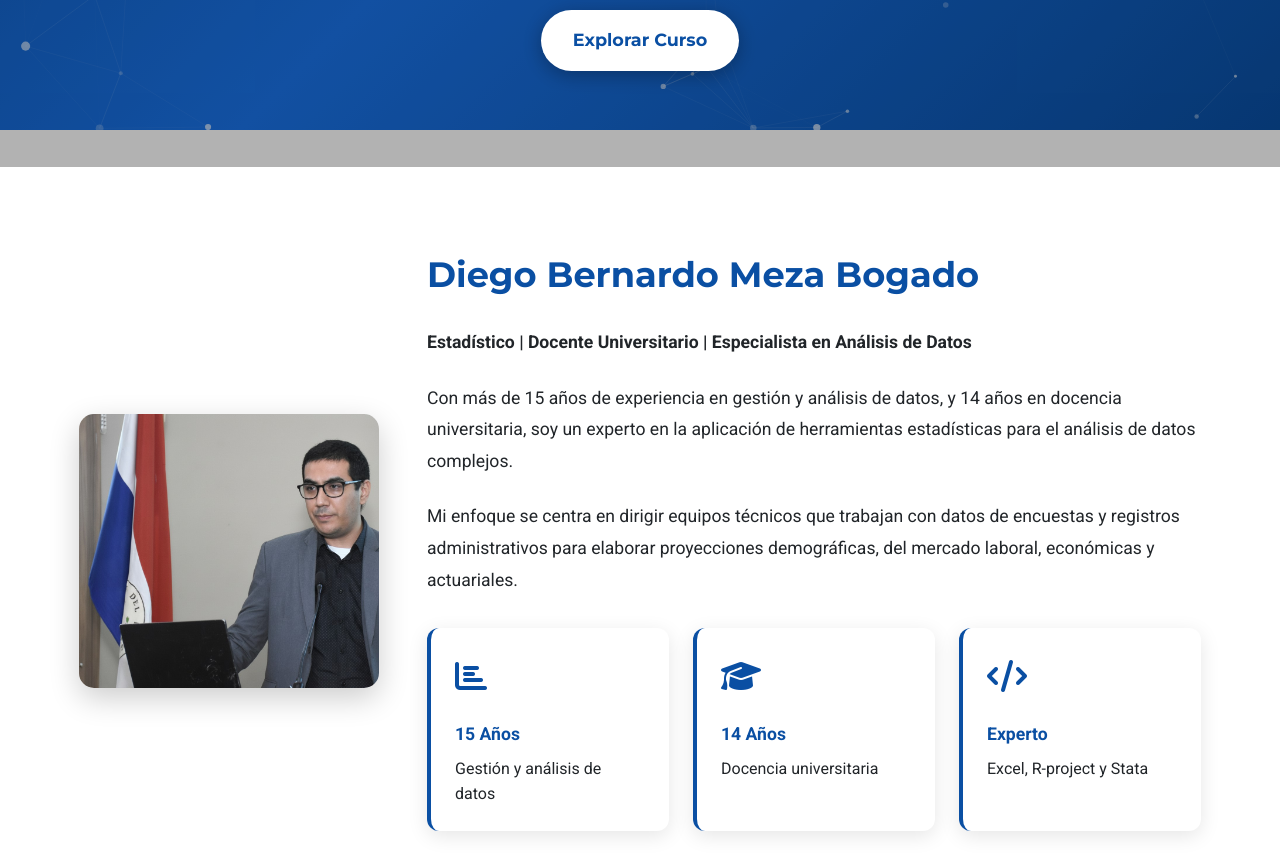
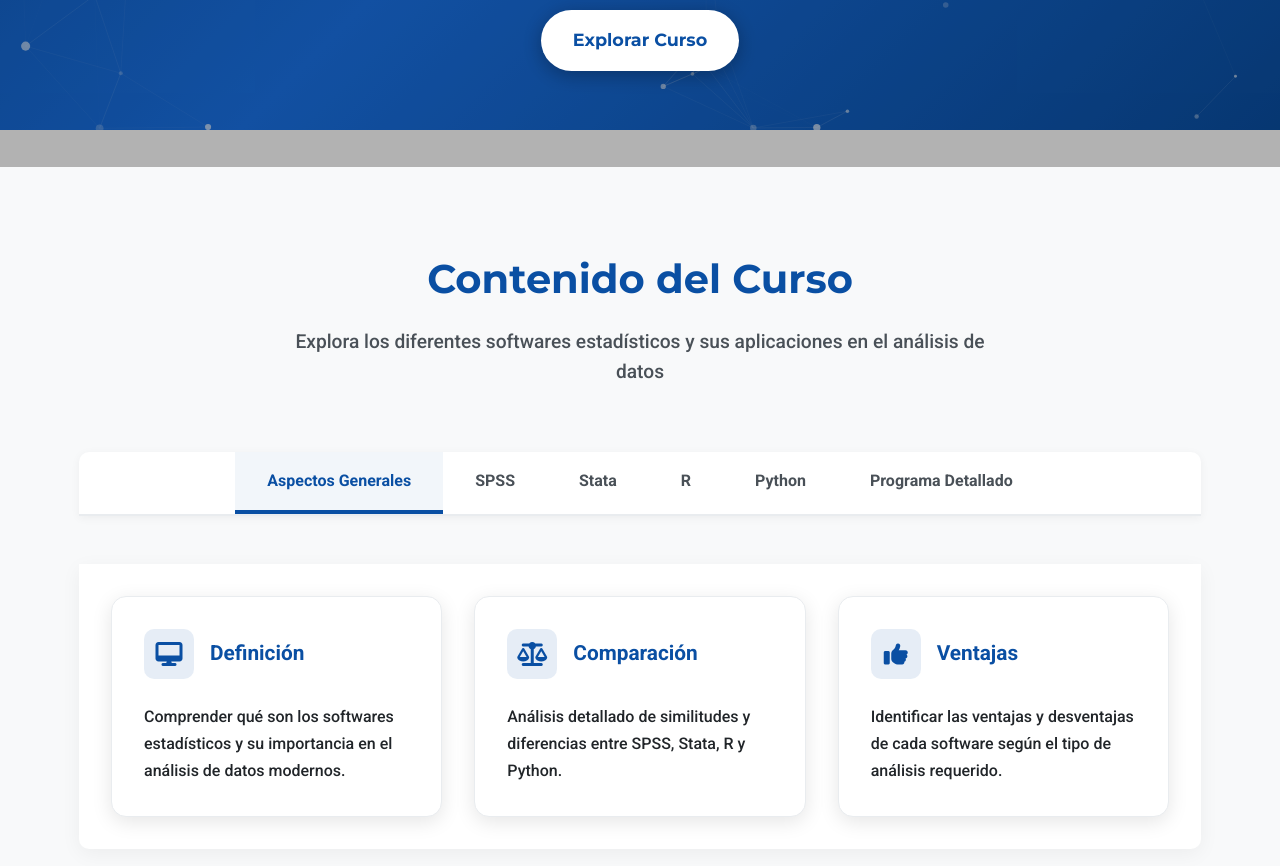
Before and after one commit to diegomezapy/software_estadistico, a plain HTML site: page index.html in a window 1280 px wide. Shown: the part 670-1536 px from the top of the page. Drawn offline with Linux system fonts and the light colour scheme; animation ran at ten frames a second.

Commit message:
Update index.html

```diff
--- a/index.html
+++ b/index.html
@@ -270,13 +270,6 @@
         }
 
         /* Section Backgrounds for Better Contrast */
-        .instructor {
-            padding: 5rem 0;
-            background-color: #ffffff;
-            position: relative;
-            z-index: 5;
-        }
-
         .course-content {
             padding: 5rem 0;
             background-color: #f8f9fa;
@@ -298,22 +291,31 @@
             z-index: 5;
         }
 
-        /* Instructor Section */
+        .instructor {
+            padding: 4rem 0;
+            background-color: #ffffff;
+            position: relative;
+            z-index: 5;
+            border-top: 1px solid var(--light-gray);
+        }
+
+        /* Instructor Section - Reduced Prominence */
         .instructor-content {
             display: flex;
             align-items: center;
-            gap: 3rem;
+            gap: 2rem;
+            max-width: 900px;
+            margin: 0 auto;
         }
 
         .instructor-image {
-            flex: 0 0 300px;
-            position: relative;
+            flex: 0 0 200px;
         }
 
         .instructor-image img {
             width: 100%;
-            border-radius: 15px;
-            box-shadow: 0 10px 30px rgba(0, 0, 0, 0.2);
+            border-radius: 10px;
+            box-shadow: 0 5px 15px rgba(0, 0, 0, 0.1);
             transition: transform 0.3s ease;
         }
 
@@ -323,51 +325,38 @@
 
         .instructor-info h2 {
             color: var(--primary-color);
-            margin-bottom: 1.5rem;
-            font-size: 2.2rem;
+            margin-bottom: 1rem;
+            font-size: 1.8rem;
             font-family: 'Montserrat', sans-serif;
             font-weight: 700;
         }
 
         .instructor-info p {
-            margin-bottom: 1.5rem;
-            font-size: 1.1rem;
-            line-height: 1.8;
+            margin-bottom: 1rem;
+            font-size: 1rem;
+            line-height: 1.6;
             color: var(--text-color);
         }
 
-        .instructor-highlights {
-            display: grid;
-            grid-template-columns: repeat(auto-fit, minmax(200px, 1fr));
+        .instructor-contact {
+            display: flex;
             gap: 1.5rem;
-            margin: 2rem 0;
-        }
-
-        .highlight-card {
-            background-color: white;
-            border-radius: 12px;
-            padding: 1.5rem;
-            box-shadow: 0 5px 20px rgba(0, 0, 0, 0.1);
+            margin-top: 1.5rem;
+        }
+
+        .contact-link {
+            display: flex;
+            align-items: center;
+            gap: 0.5rem;
+            color: var(--primary-color);
+            text-decoration: none;
+            font-weight: 500;
             transition: all 0.3s ease;
-            border-left: 4px solid var(--primary-color);
-        }
-
-        .highlight-card:hover {
-            transform: translateY(-5px);
-            box-shadow: 0 10px 30px rgba(0, 0, 0, 0.15);
-        }
-
-        .highlight-icon {
-            color: var(--primary-color);
-            font-size: 2rem;
-            margin-bottom: 1rem;
-        }
-
-        .highlight-title {
-            font-weight: 700;
-            color: var(--primary-color);
-            margin-bottom: 0.5rem;
-            font-size: 1.1rem;
+        }
+
+        .contact-link:hover {
+            color: #1a73e8;
+            transform: translateY(-2px);
         }
 
         /* Section Title */
@@ -789,6 +778,11 @@
 
             .instructor-content {
                 flex-direction: column;
+                text-align: center;
+            }
+
+            .instructor-contact {
+                justify-content: center;
             }
 
             .tabs {
@@ -827,10 +821,10 @@
             <nav>
                 <ul>
                     <li><a href="#inicio">Inicio</a></li>
-                    <li><a href="#instructor">Instructor</a></li>
                     <li><a href="#contenido">Contenido</a></li>
                     <li><a href="#programa">Programa</a></li>
                     <li><a href="#requisitos">Requisitos</a></li>
+                    <li><a href="#instructor">Instructor</a></li>
                     <li><a href="#contacto">Contacto</a></li>
                 </ul>
             </nav>
@@ -888,41 +882,6 @@
                 </div>
 
                 <a href="#contenido" class="btn">Explorar Curso</a>
-            </div>
-        </div>
-    </section>
-
-    <!-- Instructor Section -->
-    <section id="instructor" class="instructor">
-        <div class="container">
-            <div class="instructor-content">
-                <div class="instructor-image">
-                    <img src="imagenCV.jpeg" alt="Diego Bernardo Meza Bogado">
-                </div>
-                <div class="instructor-info">
-                    <h2>Diego Bernardo Meza Bogado</h2>
-                    <p><strong>Estadístico | Docente Universitario | Especialista en Análisis de Datos</strong></p>
-                    <p>Con más de 15 años de experiencia en gestión y análisis de datos, y 14 años en docencia universitaria, soy un experto en la aplicación de herramientas estadísticas para el análisis de datos complejos.</p>
-                    <p>Mi enfoque se centra en dirigir equipos técnicos que trabajan con datos de encuestas y registros administrativos para elaborar proyecciones demográficas, del mercado laboral, económicas y actuariales.</p>
-
-                    <div class="instructor-highlights">
-                        <div class="highlight-card">
-                            <div class="highlight-icon"><i class="fas fa-chart-bar"></i></div>
-                            <div class="highlight-title">15 Años</div>
-                            <div>Gestión y análisis de datos</div>
-                        </div>
-                        <div class="highlight-card">
-                            <div class="highlight-icon"><i class="fas fa-graduation-cap"></i></div>
-                            <div class="highlight-title">14 Años</div>
-                            <div>Docencia universitaria</div>
-                        </div>
-                        <div class="highlight-card">
-                            <div class="highlight-icon"><i class="fas fa-code"></i></div>
-                            <div class="highlight-title">Experto</div>
-                            <div>Excel, R-project y Stata</div>
-                        </div>
-                    </div>
-                </div>
             </div>
         </div>
     </section>
@@ -1808,6 +1767,38 @@
         </div>
     </section>
 
+    <!-- Instructor Section - Moved to End with Reduced Prominence -->
+    <section id="instructor" class="instructor">
+        <div class="container">
+            <div class="section-title">
+                <h2>Sobre el Instructor</h2>
+                <p>Conoce al experto que guiará tu aprendizaje</p>
+            </div>
+
+            <div class="instructor-content">
+                <div class="instructor-image">
+                    <img src="imagenCV.jpeg" alt="Diego Bernardo Meza Bogado">
+                </div>
+                <div class="instructor-info">
+                    <h2>Diego Bernardo Meza Bogado</h2>
+                    <p><strong>Estadístico | Docente Universitario | Especialista en Análisis de Datos</strong></p>
+                    <p>Con más de 15 años de experiencia en gestión y análisis de datos, y 14 años en docencia universitaria, soy un experto en la aplicación de herramientas estadísticas para el análisis de datos complejos.</p>
+
+                    <div class="instructor-contact">
+                        <a href="mailto:dmeza@facen.una.py" class="contact-link">
+                            <i class="fas fa-envelope"></i>
+                            Contactar
+                        </a>
+                        <a href="https://www.linkedin.com/in/diego-meza/" target="_blank" class="contact-link">
+                            <i class="fab fa-linkedin"></i>
+                            LinkedIn
+                        </a>
+                    </div>
+                </div>
+            </div>
+        </div>
+    </section>
+
     <!-- Footer -->
     <footer id="contacto">
         <div class="container">
@@ -1820,9 +1811,9 @@
                     <h3>Enlaces Rápidos</h3>
                     <ul>
                         <li><a href="#inicio">Inicio</a></li>
-                        <li><a href="#instructor">Instructor</a></li>
                         <li><a href="#contenido">Contenido</a></li>
                         <li><a href="#programa">Programa</a></li>
+                        <li><a href="#requisitos">Requisitos</a></li>
                     </ul>
                 </div>
                 <div class="footer-section">
@@ -1995,7 +1986,7 @@
         }, observerOptions);
 
         // Observe all cards
-        document.querySelectorAll('.content-card, .schedule-item, .requirement-card, .highlight-card, .unit-section').forEach(card => {
+        document.querySelectorAll('.content-card, .schedule-item, .requirement-card, .unit-section').forEach(card => {
             card.style.opacity = '0';
             card.style.transform = 'translateY(20px)';
             card.style.transition = 'opacity 0.6s ease, transform 0.6s ease';
```
